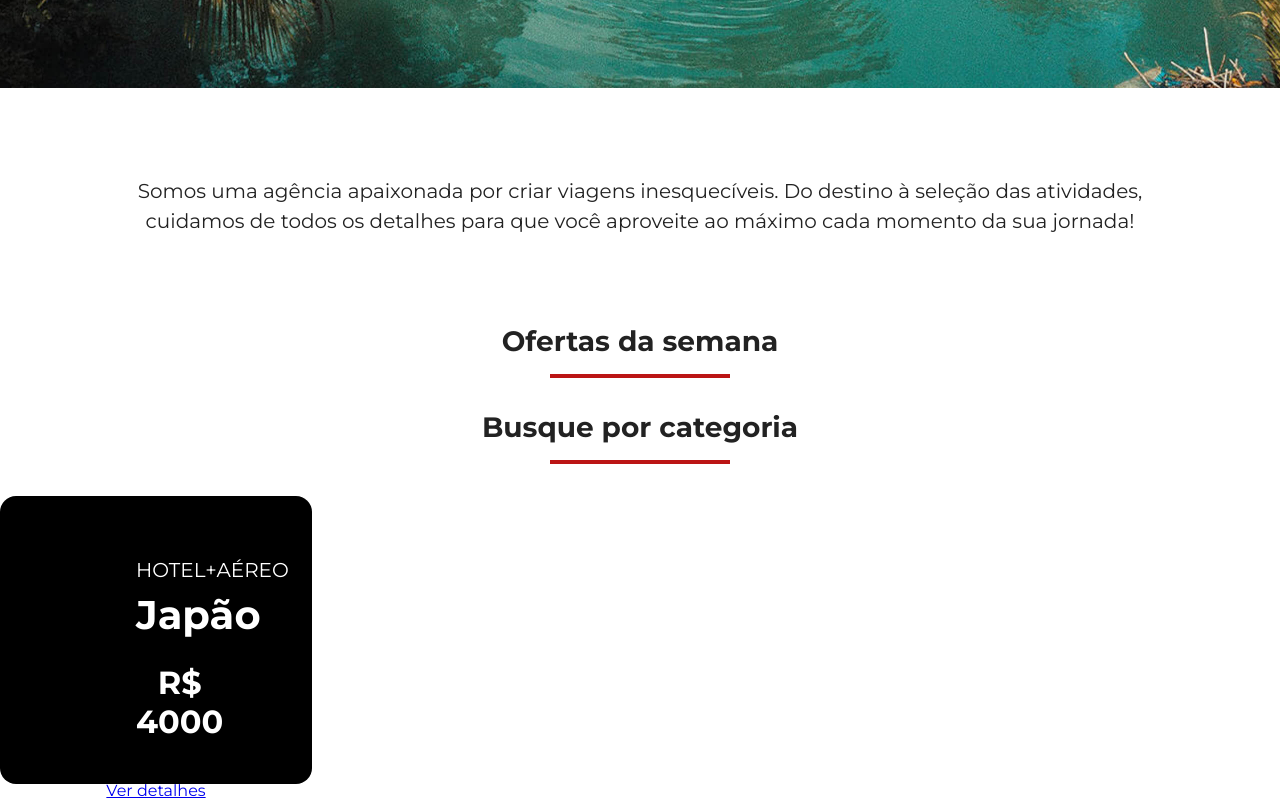
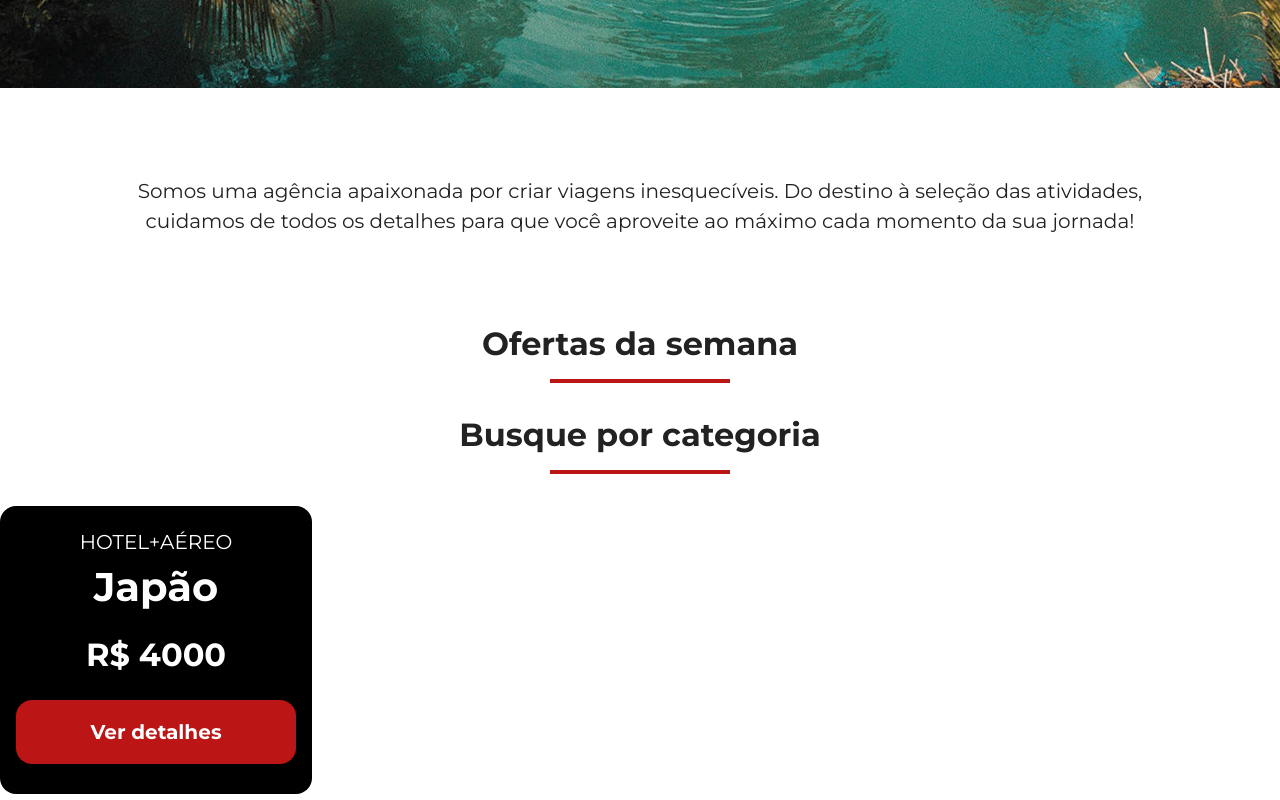
Before and after one commit to HenriquePiazera/site-agencia-de-viagens, a plain HTML site: page index.html in a window 1280 px wide. Shown: the part 672-1472 px from the top of the page. Drawn offline with Linux system fonts and the light colour scheme.

Commit message:
finaliza botão
finaliza estilo de botão

```diff
--- a/css/global.css
+++ b/css/global.css
@@ -60,8 +60,30 @@ body {
 }
 
 
-@media screen and (min-width= 768px) {
+.button{
+  display: inline-block;
+  width: 280px;
+  height: 64px;
+  color: var(--text-secondary-color);
+  font-weight: var(--title-weight);
+  font-size: 20px;
+  background-color: var(--secondary-color);
+  border-radius: 16px;
+  text-decoration: none;
+  line-height: 64px;
+
+}
+
+
+@media screen and (min-width: 768px) {
   .section-title h2{
     font-size: 32px;
   }
 }
+
+
+@media screen and (min-width: 1024px) {
+  .button:hover{
+    background-color: var(--primary-color);
+  }
+}
--- a/css/offers.css
+++ b/css/offers.css
@@ -12,6 +12,8 @@
     display: block;
     background-color: transparent;
     position: static;
+    padding: 0;
+    margin-bottom: 24px;
 }
 
 
```
